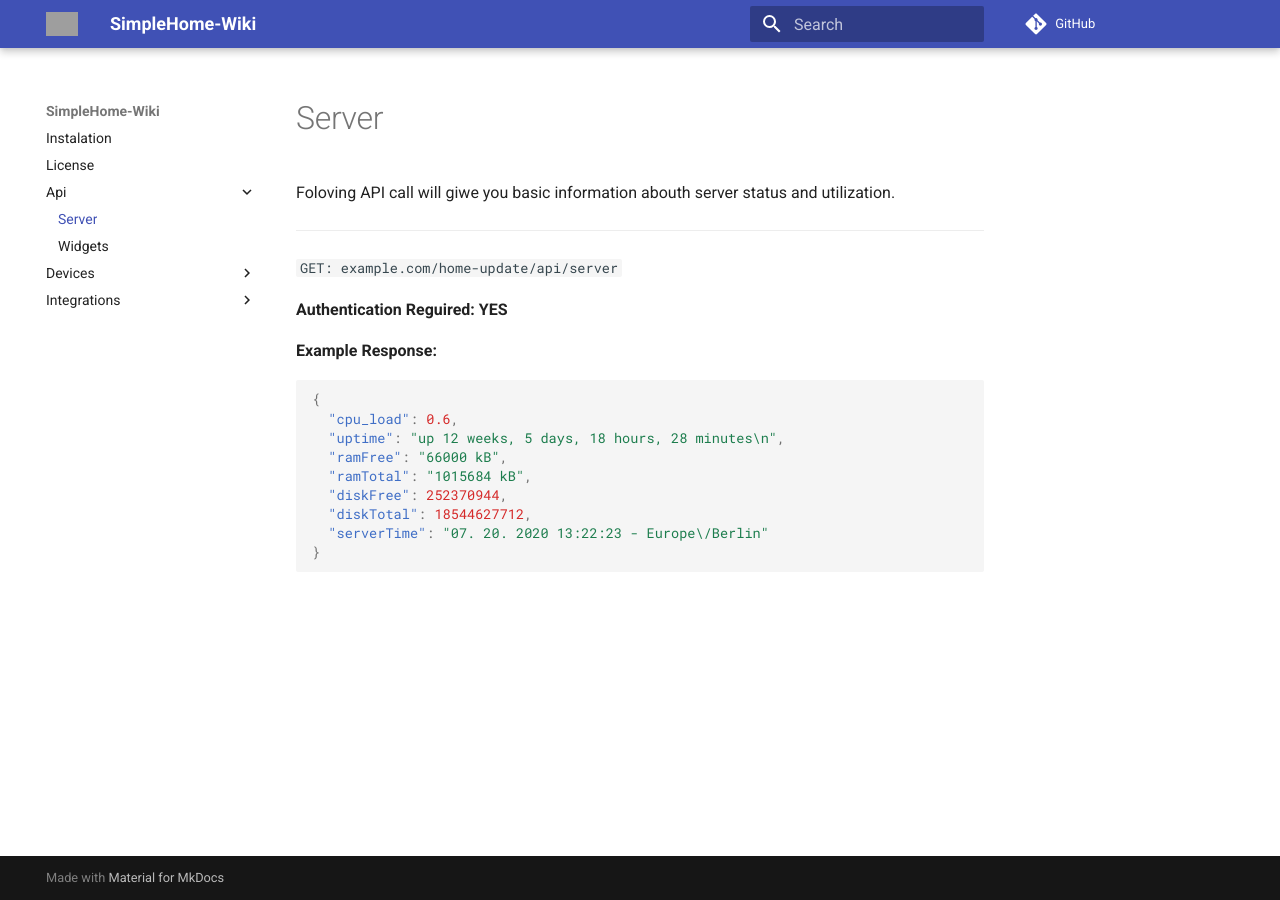
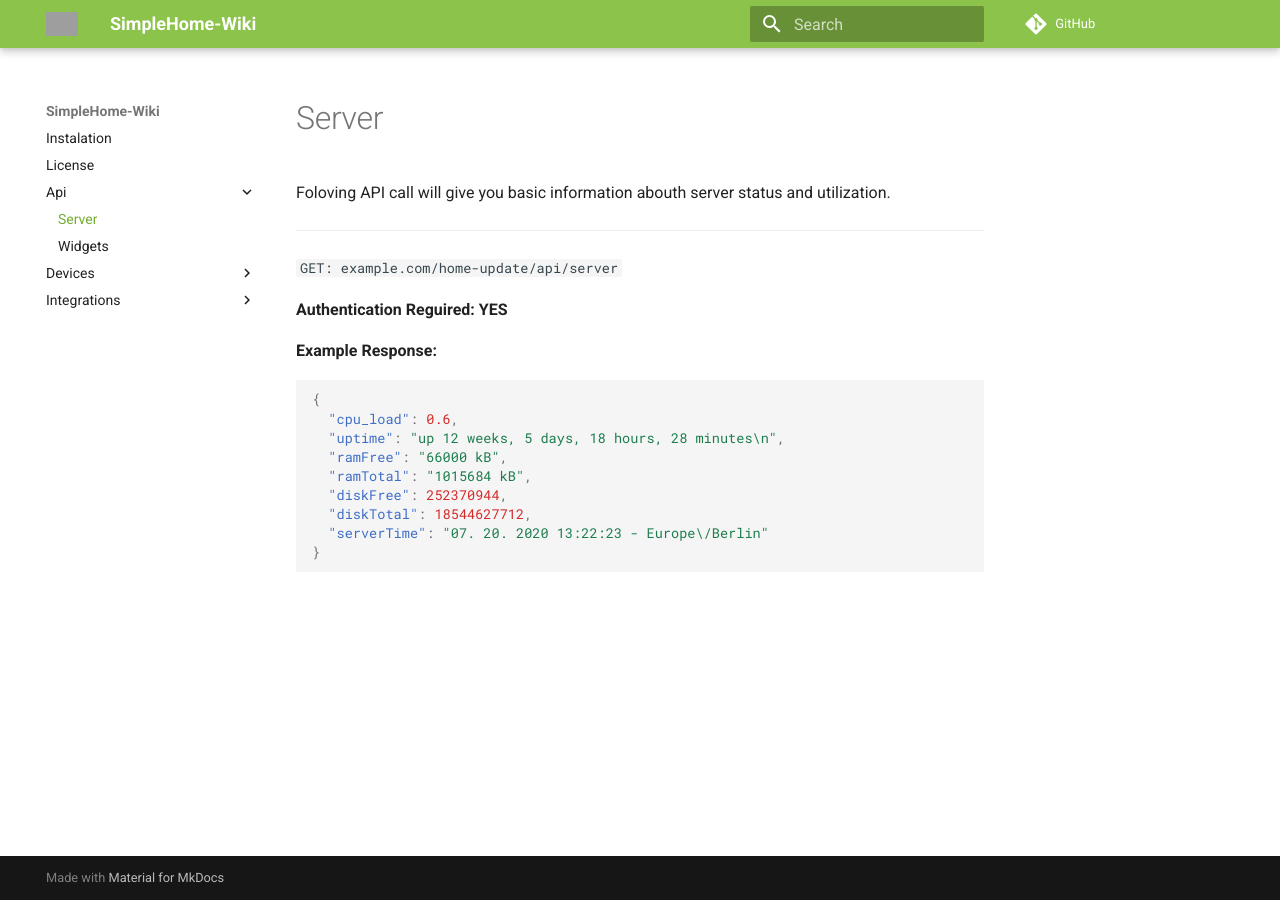
Before and after one commit to Simple-Home/docs, an MkDocs documentation site: the page built from docs/api/server.md, in a window 1280 px wide. Built offline with MkDocs 1.6.1 and Material for MkDocs 9.7.7, drawn with Linux system fonts in a browser that asks for light colours; comment, search, counter and statistics services are not loaded; grey boxes are pictures that could not be loaded.

```diff
--- a/docs/api/server.md
+++ b/docs/api/server.md
@@ -1,4 +1,4 @@
-Foloving API call will giwe you basic information abouth server status and utilization.
+Foloving API call will give you basic information abouth server status and utilization.
 
 ***
 
--- a/mkdocs.yml
+++ b/mkdocs.yml
@@ -1,8 +1,12 @@
 site_name: SimpleHome-Wiki
-repo_url: https://github.com/Simple-Home/docs/tree/gh-pages/
+repo_url: https://github.com/Simple-Home/docs/
 site_url: https://simple-home.github.io/docs/
+edit_uri: edit/master/docs/
 theme:
   name: material
-  logo: https://raw.githubusercontent.com/Simple-Home/SimpleHome-Client/master/public/img/logo-login.svg
+  logo: https://raw.githubusercontent.com/Simple-Home/SimpleHome-Client/master/src/assets/logo.png
+  palette:
+    accent: light green
+    primary: light green
 markdown_extensions:
   - codehilite
```
Also changed, not shown: docs/api/widgets.md (+66 -0 lines).
